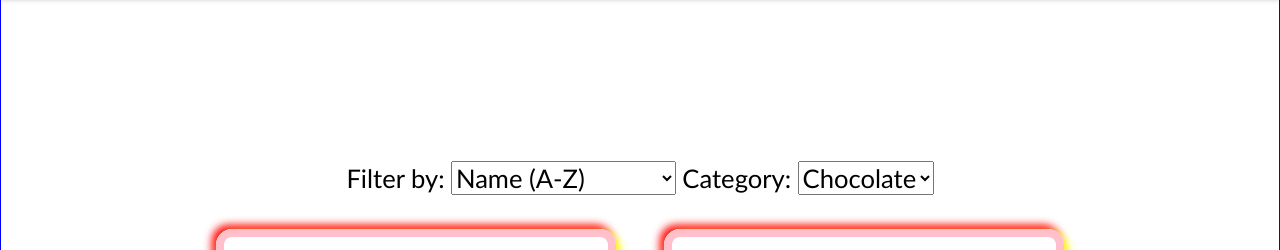
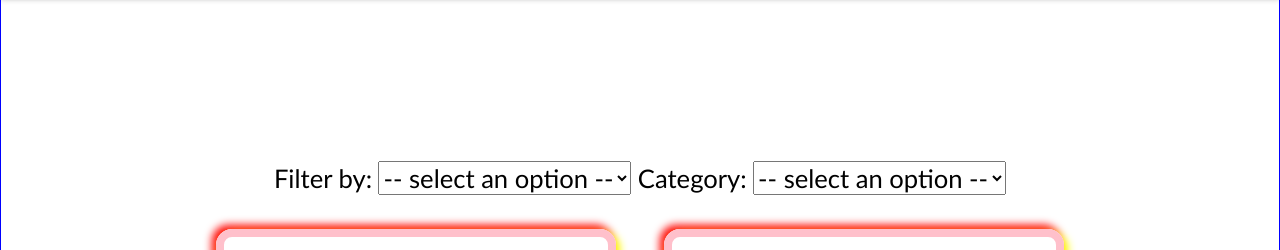
Before and after one commit to armin-164/school-project-3-webshop, a website: page index.html in a window 1280 px wide. Shown: the part 885-1135 px from the top of the page. Drawn offline with nearby package versions, Linux system fonts and the light colour scheme; grey boxes are pictures that could not be loaded; a web font is replaced by a local one.

Commit message:
Add default option for select elements

```diff
--- a/index.html
+++ b/index.html
@@ -50,6 +50,7 @@
         <div class="product-filters">
             <label>Filter by:</label>
             <select name="filter-list">
+                <option disabled selected value> -- select an option -- </option>
                 <option value="filter-name">Name (A-Z)</option>
                 <option value="filter-price-down">Price (descending)</option>
                 <option value="filter-price-up">Price (increasing)</option>
@@ -57,6 +58,7 @@
             </select>
             <label>Category:</label>
             <select name="filter-category">
+                <option disabled selected value> -- select an option -- </option>
                 <option value="c-chocolate">Chocolate</option>
                 <option value="c-tropical">Tropical</option>
                 <option value="c-classic">Classic</option>
```
